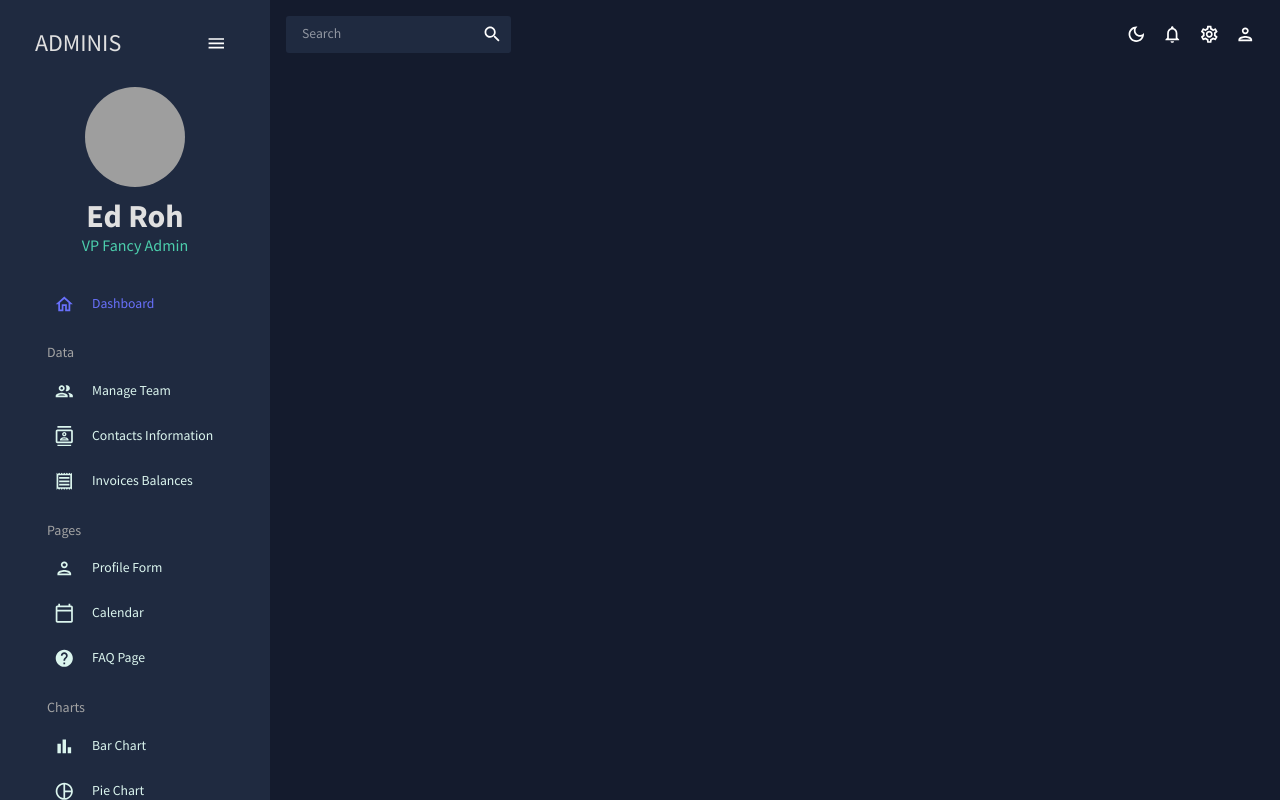
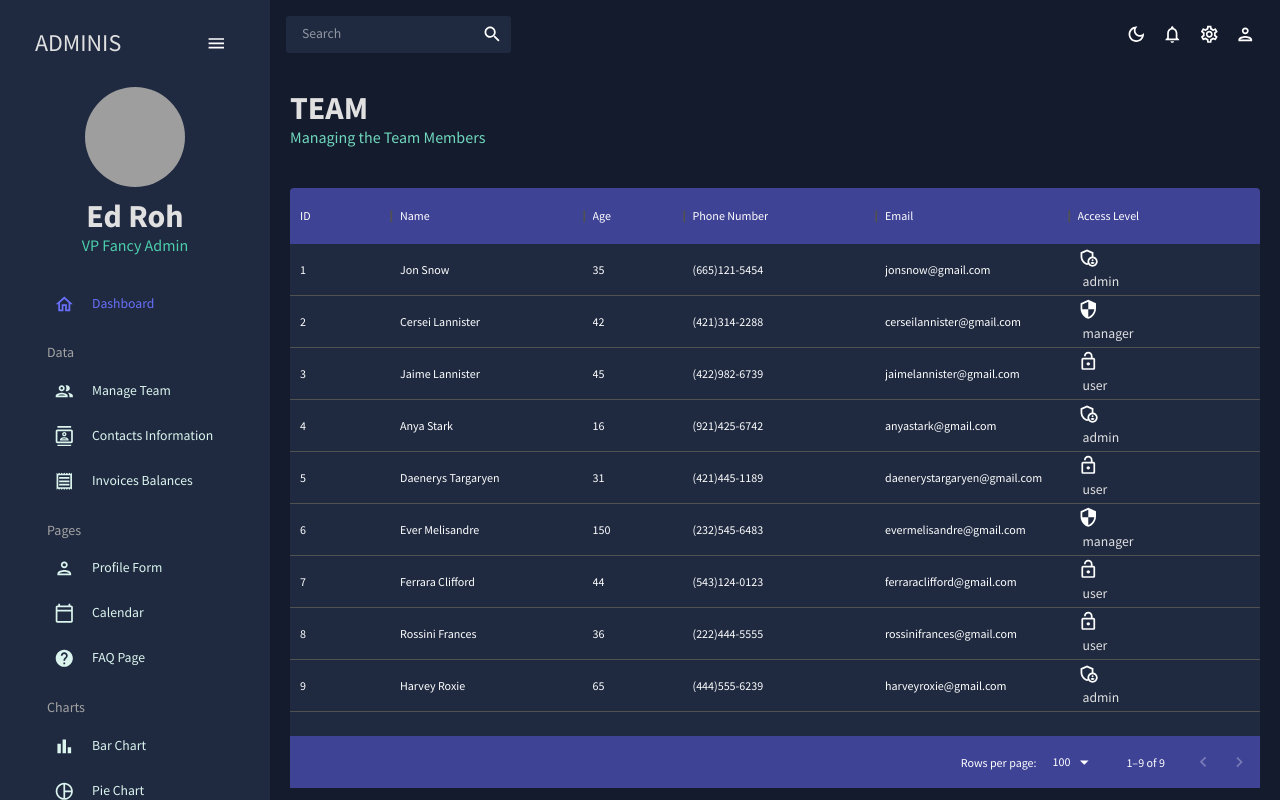
Before and after one commit to Yeison2017/01-dashboard, a React (Vite) app: page /team in a window 1280 px wide. Built offline with nearby package versions, Linux system fonts and the light colour scheme; grey boxes are pictures that could not be loaded.

Commit message:
Se crea el data grid para page Team

```diff
--- /dev/null
+++ b/src/components/atoms/Header.tsx
@@ -0,0 +1,39 @@
+import { Box, Typography } from "@mui/material";
+import { useTheme } from "../../hooks";
+import { IStyles, ITokens } from "../../interfaces";
+
+const styles = (colors?: ITokens): IStyles => ({
+  container: {
+    mb: "30px",
+  },
+  title: {
+    color: colors?.grey[100],
+    fontWeight: "bold",
+  },
+  subtitle: {
+    color: colors?.greenAccent[400],
+  },
+});
+
+interface IHeader {
+  title: string;
+  subtitle: string;
+}
+
+const Header = ({ title, subtitle }: IHeader) => {
+  const { colors } = useTheme();
+
+  return (
+    <Box sx={styles().container}>
+      <Typography variant="h2" sx={styles(colors).title}>
+        {title}
+      </Typography>
+
+      <Typography variant="h5" sx={styles(colors).subtitle}>
+        {subtitle}
+      </Typography>
+    </Box>
+  );
+};
+
+export default Header;
--- a/src/components/index.ts
+++ b/src/components/index.ts
@@ -1,2 +1,4 @@
+export { default as Header } from "./atoms/Header";
 export { default as Input } from "./atoms/Input";
 export { default as Topbar } from "./molecules/Topbar";
+export { default as Sidebar } from "./organisms/sidebar/Sidebar";
--- a/src/components/organisms/sidebar/Item.tsx
+++ b/src/components/organisms/sidebar/Item.tsx
@@ -10,7 +10,7 @@ type typeIcon = OverridableComponent<SvgIconTypeMap<{}, "svg">> & {
   muiName: string;
 };
 
-const Item = ({ title, to, Icon, selected, setSelected }: IItem) => {
+const Item = ({ title, to, Icon, selected, setSelected = () => {} }: IItem) => {
   const theme: Theme = useTheme();
 
   const colors = tokens(theme.palette.mode);
--- /dev/null
+++ b/src/data/index.ts
@@ -0,0 +1,2 @@
+export * from "./mockData";
+export * from "./mockGeoFeature";
--- a/src/data/mockData.ts
+++ b/src/data/mockData.ts
@@ -1,4 +1,4 @@
-import { tokens } from "../theme/themeSettings";
+import { tokens } from "../theme";
 
 export const mockDataTeam = [
   {
--- /dev/null
+++ b/src/pages/Dashboard.tsx
@@ -0,0 +1,27 @@
+import { Box } from "@mui/material";
+
+import { Header } from "../components";
+import { IStyles, ITokens } from "../interfaces";
+
+const styles: IStyles = {
+  container: {
+    m: "20px",
+  },
+  containerHeader: {
+    display: "flex",
+    justifyContent: "space-between",
+    alignItems: "center",
+  },
+};
+
+const Dashboard = () => {
+  return (
+    <Box sx={styles.container}>
+      <Box sx={styles.containerHeader}>
+        <Header title="DASHBOARD" subtitle="Welcome to your dashboard" />
+      </Box>
+    </Box>
+  );
+};
+
+export default Dashboard;
--- /dev/null
+++ b/src/pages/Team.tsx
@@ -0,0 +1,115 @@
+import { Box, Typography } from "@mui/material";
+import { DataGrid, GridColumns, GridRenderCellParams } from "@mui/x-data-grid";
+import AdminPanelSettingsOutlinedIcon from "@mui/icons-material/AdminPanelSettingsOutlined";
+import SecurityOutlinedIcon from "@mui/icons-material/SecurityOutlined";
+import LockOpenOutlinedIcon from "@mui/icons-material/LockOpenOutlined";
+
+import { Header } from "../components";
+import { mockDataTeam } from "../data";
+import { useTheme } from "../hooks";
+import { IStyles, ITokens } from "../interfaces";
+
+interface IStylesProps {
+  access?: string;
+  colors?: ITokens;
+}
+
+const styles = ({ access, colors }: IStylesProps): IStyles => ({
+  accessLevel: {
+    width: "60%",
+    m: "0 auto",
+    p: "5px",
+    display: "flex",
+    justifyContent: "center",
+    borderRadius: "4px",
+    backgroundColor:
+      access === "admin" ? colors?.greenAccent[600] : colors?.greenAccent[700],
+  },
+  container: {
+    m: "20px",
+  },
+  containerGrid: {
+    m: "40px 0 0 0",
+    height: "75vh",
+    "& .MuiDataGrid-root": {
+      border: "none",
+    },
+    "& .MuiDataGrid-cell": {
+      borderBottom: "none",
+    },
+    "& .name-column--cell": {
+      color: colors?.greenAccent[300],
+    },
+    "& .MuiDataGrid-columnHeaders": {
+      backgroundColor: colors?.blueAccent[700],
+      borderBottom: "none",
+    },
+    "& .MuiDataGrid-virtualScroller": {
+      backgroundColor: colors?.primary[400],
+    },
+    "& .MuiDataGrid-footerContainer": {
+      borderTop: "none",
+      backgroundColor: colors?.blueAccent[700],
+    },
+  },
+});
+
+const Team = () => {
+  const { colors } = useTheme();
+
+  const columns: GridColumns = [
+    { field: "id", headerName: "ID" },
+    {
+      field: "name",
+      headerName: "Name",
+      flex: 1,
+      cellClassName: "name-column-cell",
+    },
+    {
+      field: "age",
+      headerName: "Age",
+      type: "number",
+      headerAlign: "left",
+      align: "left",
+    },
+    {
+      field: "phone",
+      headerName: "Phone Number",
+      flex: 1,
+    },
+    {
+      field: "email",
+      headerName: "Email",
+      flex: 1,
+    },
+    {
+      field: "access",
+      headerName: "Access Level",
+      flex: 1,
+      renderCell: ({ row: { access } }) => {
+        return (
+          <Box sx={styles({ access, colors }).access}>
+            {access === "admin" && <AdminPanelSettingsOutlinedIcon />}
+            {access === "manager" && <SecurityOutlinedIcon />}
+            {access === "user" && <LockOpenOutlinedIcon />}
+
+            <Typography color={colors.grey[100]} sx={{ ml: "5px" }}>
+              {access}
+            </Typography>
+          </Box>
+        );
+      },
+    },
+  ];
+
+  return (
+    <Box sx={styles({}).container}>
+      <Header title="TEAM" subtitle="Managing the Team Members" />
+      <Box sx={styles({ colors }).containerGrid}>
+        <DataGrid rows={mockDataTeam} columns={columns} />
+      </Box>
+    </Box>
+  );
+};
+
+export default Team;
--- /dev/null
+++ b/src/pages/index.ts
@@ -0,0 +1,2 @@
+export { default as Dashboard } from "./Dashboard";
+export { default as Team } from "./Team";
--- a/src/routes/AppRoutes.tsx
+++ b/src/routes/AppRoutes.tsx
@@ -1,12 +1,11 @@
 import { Route, Routes } from "react-router-dom";
-import Dashboard from "../scenes/dashboard";
-import Sidebar from "../components/organisms/sidebar/Sidebar";
+import { Dashboard, Team } from "../pages";
 
 const AppRoutes = () => {
   return (
     <Routes>
-      {/* <Route path="/" element={<Sidebar />} /> */}
       <Route path="/" element={<Dashboard />} />
+      <Route path="/team" element={<Team />} />
     </Routes>
   );
 };
--- a/src/scenes/dashboard/index.tsx
+++ /dev/null
@@ -1,7 +0,0 @@
-import { Typography } from "@mui/material";
-
-const Dashboard = () => {
-  return <div>Dashboard</div>;
-};
-
-export default Dashboard;
```
